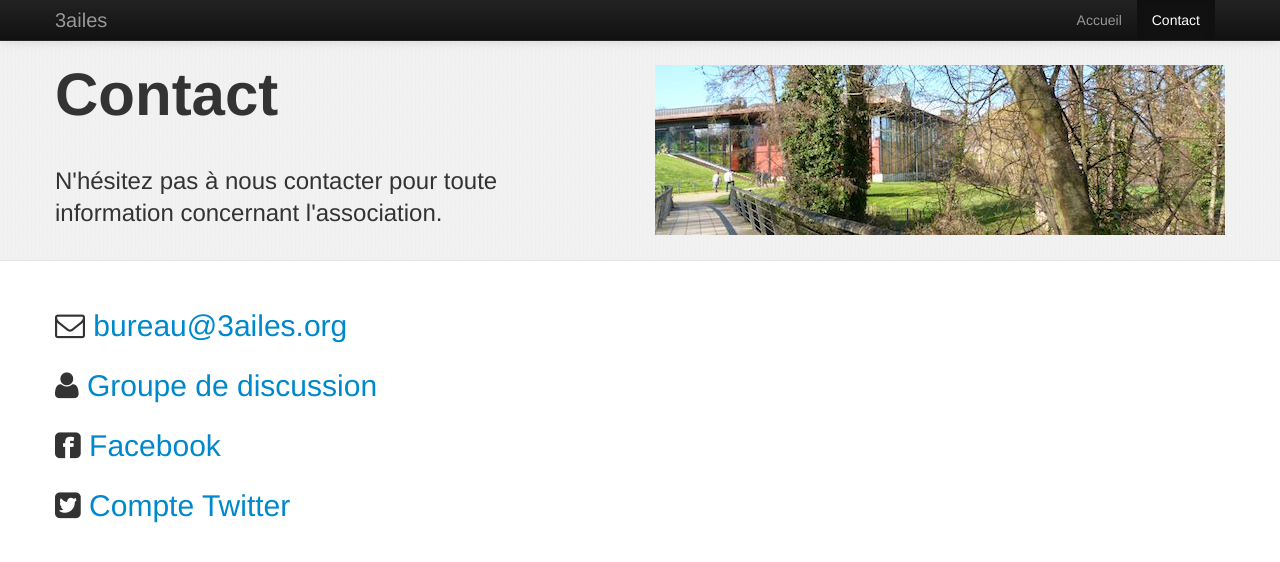
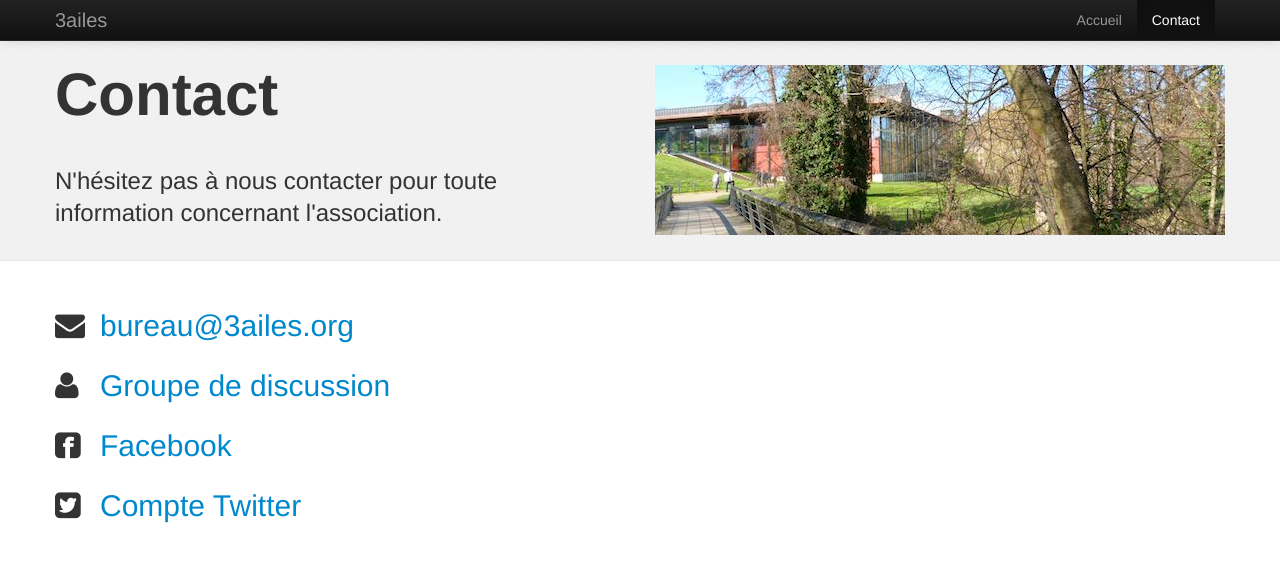
Before and after one commit to aymerick/3ailes, a Jekyll site: the page built from contact.html, in a window 1280 px wide. Shown: the top 562 px of the page. Built offline with Jekyll 4.4.1, drawn with Linux system fonts in a browser that asks for light colours; Markdown is read by kramdown in place of the engine named in the settings.

Commit message:
alignment

```diff
--- a/contact.html
+++ b/contact.html
@@ -21,10 +21,10 @@ title: Contact
 <div class="container content">
   <div class="row">
     <div class="span12">
-      <p><i class="icon-envelope"></i> <a href="mailto:bureau@3ailes.org">bureau@3ailes.org</a></p>
-      <p><i class="icon-user"></i> <a href="http://groups.google.com/group/3ailes">Groupe de discussion</a></p>
-      <p><i class="icon-facebook-sign"></i> <a href="http://www.facebook.com/3ailes">Facebook</a></p>
-      <p><i class="icon-twitter-sign"></i> <a href="https://twitter.com/asso3ailes">Compte Twitter</a></p>
+      <p class="contact-line"><i class="icon-envelope-alt"></i> <a class="contact-link" href="mailto:bureau@3ailes.org">bureau@3ailes.org</a></p>
+      <p class="contact-line"><i class="icon-user"></i> <a class="contact-link" href="http://groups.google.com/group/3ailes">Groupe de discussion</a></p>
+      <p class="contact-line"><i class="icon-facebook-sign"></i> <a class="contact-link" href="http://www.facebook.com/3ailes">Facebook</a></p>
+      <p class="contact-line"><i class="icon-twitter-sign"></i> <a class="contact-link" href="https://twitter.com/asso3ailes">Compte Twitter</a></p>
     </div>
   </div>
 </div>
--- a/css/3ailes.css
+++ b/css/3ailes.css
@@ -109,6 +109,15 @@ header .header-img {
   line-height: 50px;
 }
 
+#contact .contact-line {
+  position: relative;
+}
+
+#contact .contact-link {
+  position: absolute;
+  left: 45px;
+}
+
 
 /*
  * RESPONSIVE STUFF
```
